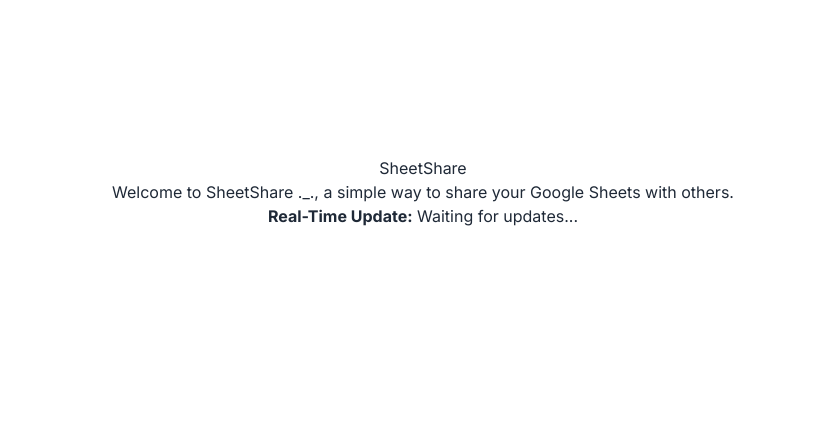
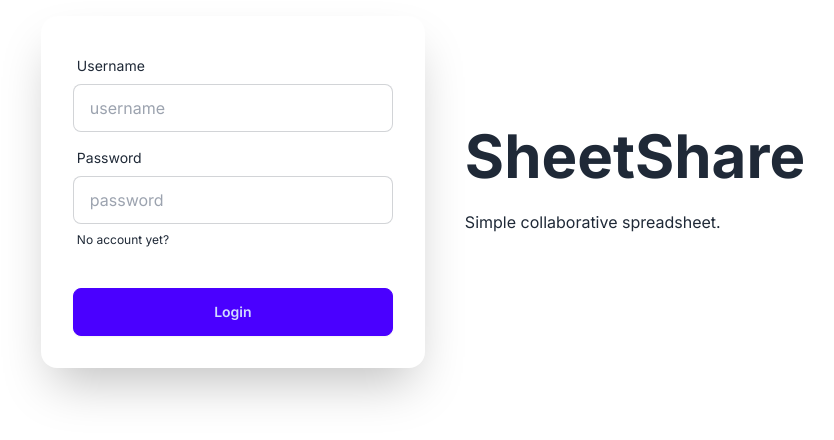
Before and after one commit to ABCD-rgb/SheetShare, a React (Vite) app: page / in a window 1280 px wide. Shown: the part 208-648 px from the top of the page, without its empty margins (217-1051 px from the left). Built offline with nearby package versions, Linux system fonts and the light colour scheme; no server answers.

Commit message:
feat: can create user

```diff
--- a/src/App.tsx
+++ b/src/App.tsx
@@ -6,16 +6,17 @@
 } from "react-router-dom";
 
 // pages
-import Home from './pages/Home';
+// import Home from './pages/Home';
 import Login from './pages/Login';
+import Signup from "./pages/Signup";
 import Sheet from './pages/Sheet';
 
 function App() {
   const router = createBrowserRouter(
     createRoutesFromElements(
       <>
-        <Route path="/" element={<Home />} />,
-        <Route path="/login" element={<Login />} />,
+        <Route path="/" element={<Login />} />,
+        <Route path="/signup" element={<Signup />} />,
         <Route path="/sheet" element={<Sheet />} />,
       </>
     )
--- a/src/pages/Login.tsx
+++ b/src/pages/Login.tsx
@@ -1,11 +1,11 @@
 
 function Login() {
     return (
-        <div className="flex items-center justify-center h-screen">
-            <div className="card bg-base-100 w-1/2 h-96 shadow-xl">
-                <div className="hero bg-base-200 min-h-screen">
+        <div className="flex justify-around h-screen">
+            <div className="card w-full h-96">
+                <div className="hero min-h-screen">
                     <div className="hero-content flex-col lg:flex-row-reverse">
-                        <div className="ml-6 text-center lg:text-left">
+                        <div className="pl-6 text-center lg:text-left">
                         <h1 className="text-6xl font-bold">SheetShare</h1>
                         <p className="py-6">
                             Simple collaborative spreadsheet.
@@ -15,9 +15,9 @@
                         <form className="card-body">
                             <div className="form-control">
                             <label className="label">
-                                <span className="label-text">Email</span>
+                                <span className="label-text">Username</span>
                             </label>
-                            <input type="email" placeholder="email" className="input input-bordered" required />
+                            <input type="text" placeholder="username" className="input input-bordered" required />
                             </div>
                             <div className="form-control">
                             <label className="label">
@@ -25,10 +25,10 @@
                             </label>
                             <input type="password" placeholder="password" className="input input-bordered" required />
                             <label className="label">
-                                <a href="#" className="label-text-alt link link-hover">Forgot password?</a>
+                                <a href="/signup" className="label-text-alt link link-hover">No account yet?</a>
                             </label>
                             </div>
-                            <div className="form-control mt-6">
+                            <div className="form-control pt-6">
                             <button className="btn btn-primary">Login</button>
                             </div>
                         </form>
--- /dev/null
+++ b/src/pages/Signup.tsx
@@ -0,0 +1,83 @@
+import axios from "axios";
+import { useState } from "react";
+
+
+function Signup() {
+    const [username, setUsername] = useState("");
+    const [password, setPassword] = useState("");
+
+
+    const handleChange = (e: React.ChangeEvent<HTMLInputElement>) => {
+        const { name, value } = e.target;
+        if (name === "username") {
+            setUsername(value);
+        } else if (name === "password") {
+            setPassword(value);
+        }
+    };
+
+    const handleSubmit = async (e: React.MouseEvent<HTMLButtonElement>) => {
+        e.preventDefault();
+        console.log("username:", username, "password:", password);
+        if (!username || !password) {
+            alert("Please fill out all fields.");
+            return;
+        }
+
+        // Send POST request to backend
+        try {
+            const res = await axios.post('http://localhost:3000/auth/createUser', {
+                username,
+                password
+            });
+            console.log("signupResponse:", res.data);
+            // Redirect to login page
+            window.location.href = "/";
+        } catch (error) {
+            console.error("signupError:", error);
+        }
+
+    };
+
+
+    return (
+        <div className="flex justify-around h-screen">
+            <div className="card w-full h-96">
+                <div className="hero min-h-screen">
+                    <div className="hero-content flex-col lg:flex-row-reverse">
+                        <div className="pl-6 text-center lg:text-left">
+                        <h1 className="text-6xl font-bold">SheetShare</h1>
+                        <p className="py-6">
+                            Simple collaborative spreadsheet.
+                        </p>
+                        </div>
+                        <div className="card bg-base-100 w-full max-w-sm shrink-0 shadow-2xl">
+                        <form className="card-body">
+                            <div className="form-control">
+                            <label className="label">
+                                <span className="label-text">Username</span>
+                            </label>
+                            <input name="username" type="text" placeholder="username" onChange={handleChange} className="input input-bordered" required />
+                            </div>
+                            <div className="form-control">
+                            <label className="label">
+                                <span className="label-text">Password</span>
+                            </label>
+                            <input name="password" type="password" placeholder="password" onChange={handleChange} className="input input-bordered" required />
+                            <label className="label">
+                                <a href="/" className="label-text-alt link link-hover">Already have an account?</a>
+                            </label>
+                            </div>
+                            <div className="form-control pt-6">
+                            <button className="btn btn-primary" onClick={handleSubmit}>Signup</button>
+                            </div>
+                        </form>
+                        </div>
+                    </div>
+                </div>
+            </div>
+        </div>
+    );
+}
+
+export default Signup;
```
